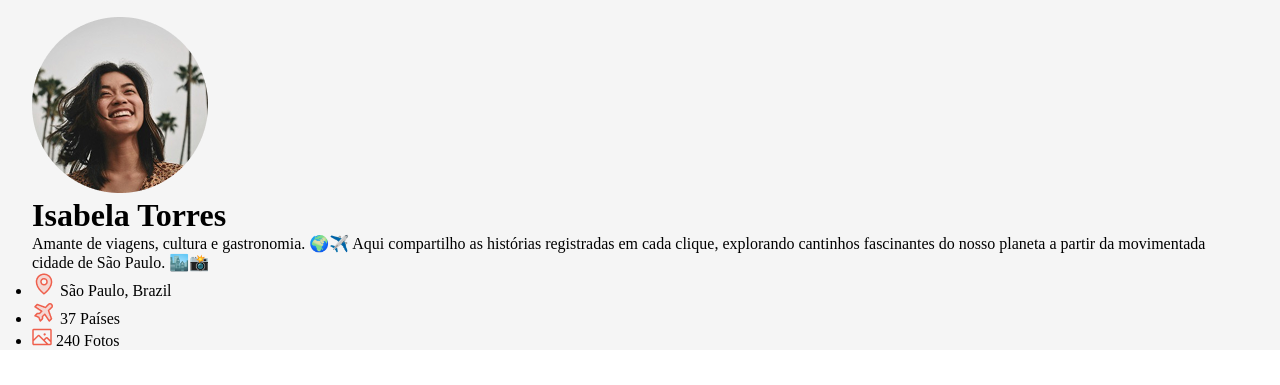
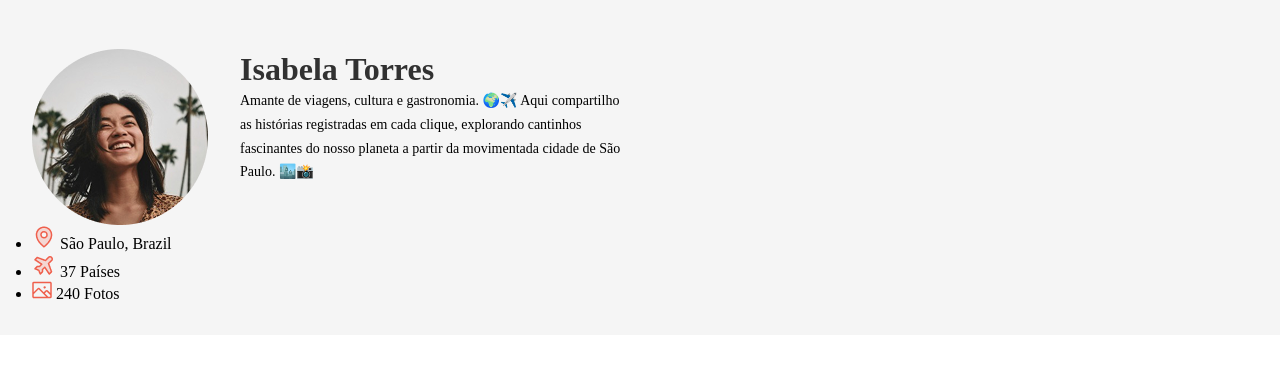
Before and after one commit to DevGabriots/travelgram, a plain HTML site: page index.html in a window 1280 px wide. Shown: the part 67-452 px from the top of the page. Drawn offline with Linux system fonts and the light colour scheme.

Commit message:
1 parte da estilização do header

```diff
--- /dev/null
+++ b/header.css
@@ -0,0 +1,18 @@
+header{
+    padding-block: 32px;
+}
+#perfil{
+    display: flex;
+    gap: 32px;
+}
+p{
+    font-size: 14px;
+    line-height: 170%;
+    height: 120px;
+    width: 384px;
+}
+h1{
+    color: var(--text-primary);
+    font-size: 32px;
+    line-height: 125%;
+}
--- a/index.html
+++ b/index.html
@@ -33,7 +33,8 @@
             <div> <h1> Isabela Torres</h1>
                 <p>Amante de viagens, cultura e gastronomia. 🌍✈️
                     Aqui compartilho as histórias registradas em cada clique, explorando cantinhos fascinantes do nosso planeta a partir da movimentada cidade de São Paulo. 🏙️📸</p>
-            </div>
+            </div> </div>
+            <div>
             <ul id="info">
                <li>
                 <img src="assets/MapPin.png" alt="Icone de Mapa">
@@ -48,6 +49,7 @@
                 <span> 240 Fotos</span>
                </li>
             </ul>
+            </div>
         </div>
     </header>
     </div>
--- a/style.css
+++ b/style.css
@@ -1,4 +1,5 @@
 @import url(nav.css);
+@import url(header.css);
 *{
     margin: 0;
     padding: 0;
```
